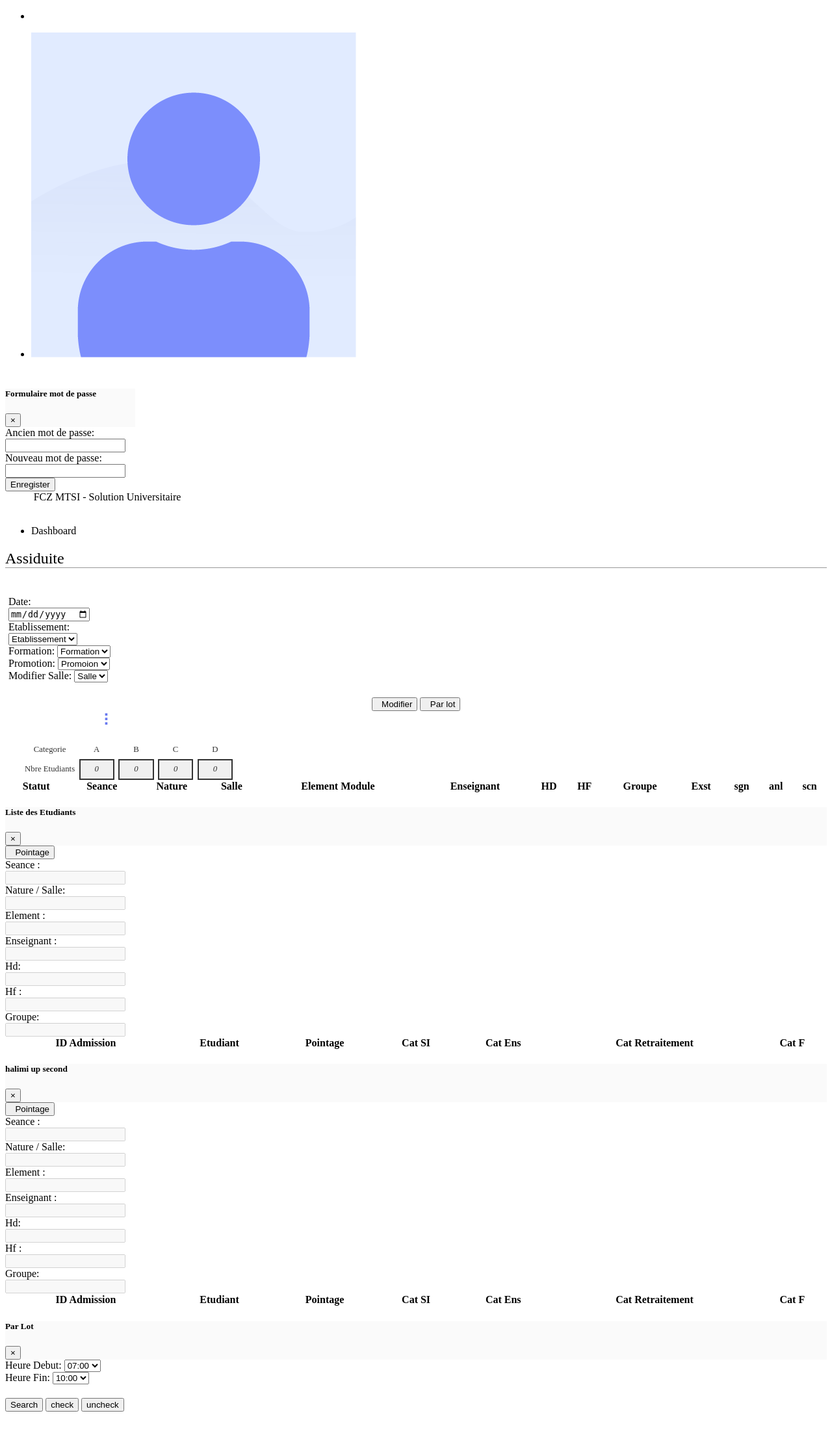
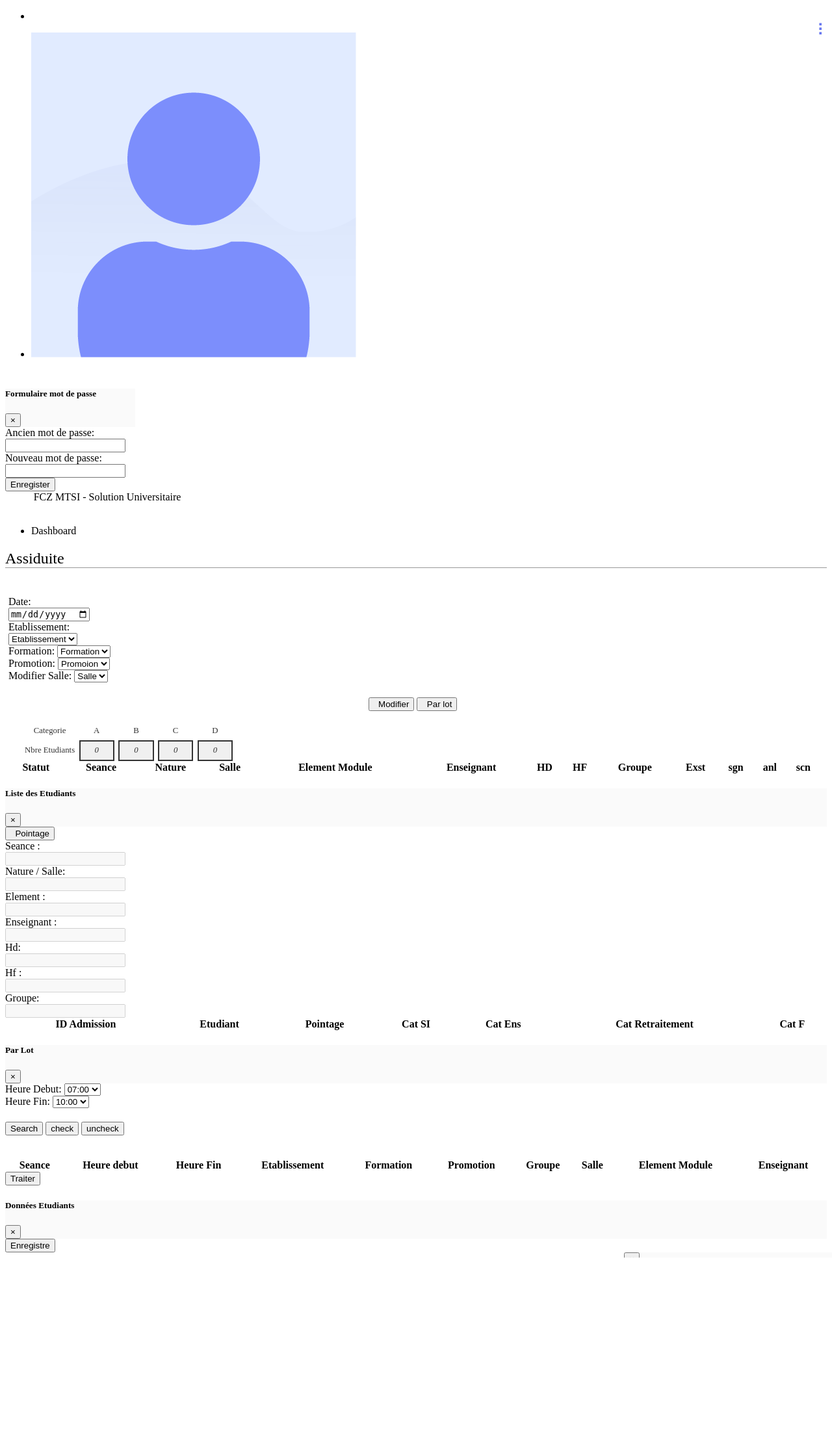
Before and after one commit to hamzaeddr/univ, a Symfony app: template templates/assiduite/index.html.twig in a window 1280 px wide. Shown: the top 2208 px of the page at 65% size. After the commit the page ends 1935 px from the top, so only its background shows below. Run offline with Twig, Linux system fonts and the light colour scheme; the template is opened without the code that fills it, so the values that code supplies are empty; style sheets or scripts are compiled from the project's sources; some libraries are stand-ins or nearby versions.

Commit message:
mis a jour soufiane 2

```diff
--- a/templates/assiduite/index.html.twig
+++ b/templates/assiduite/index.html.twig
@@ -174,7 +174,11 @@ tr.highlighty{
 
 
   }
+ .row2
+ {
+  margin:0!important;
 
+ }
 .loader-circle {
   position: absolute;
   left: 50%;
@@ -222,7 +226,9 @@ tr.highlighty{
     transform: rotate(360deg);
   }
 }
-
+.three-dots{
+  position:relative;
+}
 .three-dots:after {
   cursor: pointer;
   color: #6777ef;
@@ -243,7 +249,8 @@ a div {
 
 .dropdownA {
   position: absolute;
-  right: 2px;
+  right: 3rem;
+  top:1rem;
   background-color: #ffffff;
   box-shadow: 0px 0px 3px 3px #c4e2e7;
   outline: none;
@@ -256,20 +263,28 @@ a div {
 .dropdown-container:focus {
   outline: none;
 }
-.dropdown-container{
-  padding-left: 140px;
-}
 .dropdown-container:focus .dropdownA {
   opacity: 1;
   z-index: 100;
   max-height: 100vh;
   transition: opacity 0.2s, z-index 0.2s, max-height: 0.2s;
 }
+.threepointscontainer{
+    position: absolute;
+    top: 2rem;
+    right: 0;
+    width:auto;
+    padding: 0;
+}
 
+
+.card-spacer{
+  margin-right: 10px;
+}
 </style>
         {# loader2................................................................... #}
 
-<div class="loader2" id="loader">
+<div class="loader2">
 
   <div class="body-loarder2">
     <div class="content-loader2"> </div>
@@ -296,7 +311,7 @@ a div {
         </div>
 
         <div class="section-body">
-        <div class="card">
+        <div class="card card-spacer">
         {# <div class="card-header">
                 <h4>Traitement</h4>
             </div> #}
@@ -304,7 +319,7 @@ a div {
                <div class="col-md" style="padding-left: 0;">
                     <div class="card" style="padding: 5px; ">
                         <br/>
-                         <div class="row">
+                         <div class="row row2">
                         <div class="col-md-2" >
                             <label for="etablissement">Date:</label></br>
                                                     <input class="form-control" type="date" id="datetime" value="">
@@ -352,18 +367,19 @@ a div {
                             <button id="modisalle" type="button" class="btn btn-outline-warning btn-rounded waves-effect" style="    display: inline-block;"><i class="fas fa-edit"></i>&nbsp;&nbsp;Modifier</button>
                             <button id="parlot" data-toggle="modal" data-target="#parlot_modal" type="button" class="btn btn-outline-info btn-rounded waves-effect" style="    display: inline-block;"><i class="fas fa-clock"></i>&nbsp;&nbsp;Par lot</button>
                         </div>
-                        <div class="col-md-1">
+                        <div class="col-md-1 threepointscontainer">
                             <div class="dropdown-container" tabindex="-1" >
                               {# <button class="btn btn-info dropdown-toggle" type="button" id="dropdownMenuButton" data-toggle="dropdown" aria-haspopup="true" aria-expanded="false" style="margin-left: 50px;margin-top: 23px;">
                                 Action
                               </button> #}
                               {# <div class="dropdown-menu" aria-labelledby="dropdownMenuButton" > #}
-                              <div class="three-dots"></div>
+                              <div class="three-dots">
                                 <div class="dropdownA">
                                   <a class="dropdown-item" id="remove"><i class="fas fa-redo pr-2" aria-hidden="true"></i>&nbsp;&nbsp;Reinisialiser</a>
                                   <a class="dropdown-item" id="existe"><i class="fas fa-thumbtack pr-2" aria-hidden="true"></i>&nbsp;&nbsp;Existe</a>
                                   <a class="dropdown-item" id="sign"><i class="fas fa-pen"></i>&nbsp;&nbsp;Signe</a>
                                   <a class="dropdown-item" id="cancel"><i class="fas fa-ban" aria-hidden="true"></i>&nbsp;&nbsp;Anullée</a>
+                                </div>
                                 </div>
                               </div>
                             </div>
@@ -495,7 +511,6 @@ button.addEventListener("click", function() {
 });
 </script>
 {% include 'assiduite/modals/etudiant.html.twig' %}
-{% include 'assiduite/modals/etudiant2.html.twig' %}
 {% include 'assiduite/modals/parlot.html.twig' %}
 {% include 'assiduite/modals/etudiant_det.html.twig' %}
 {% include 'assiduite/modals/pointage.html.twig' %}
```
